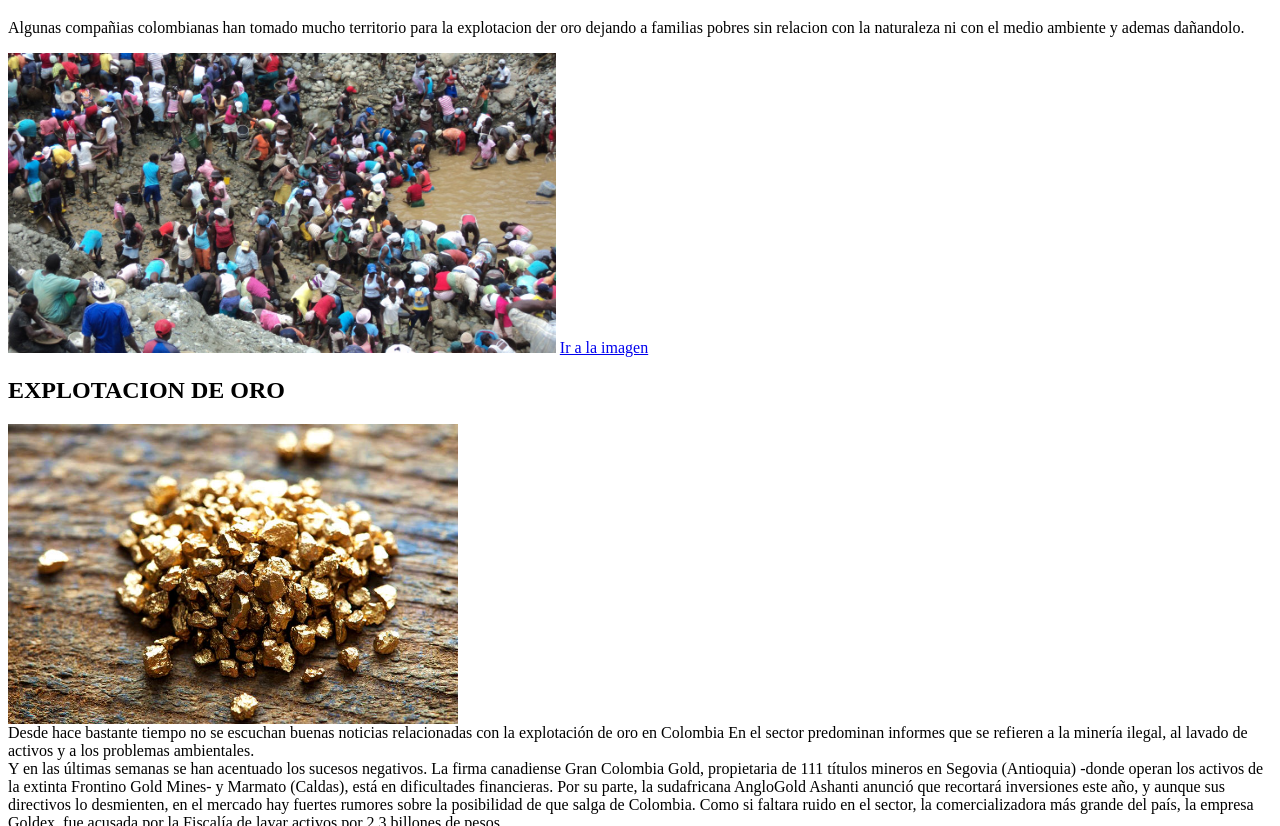
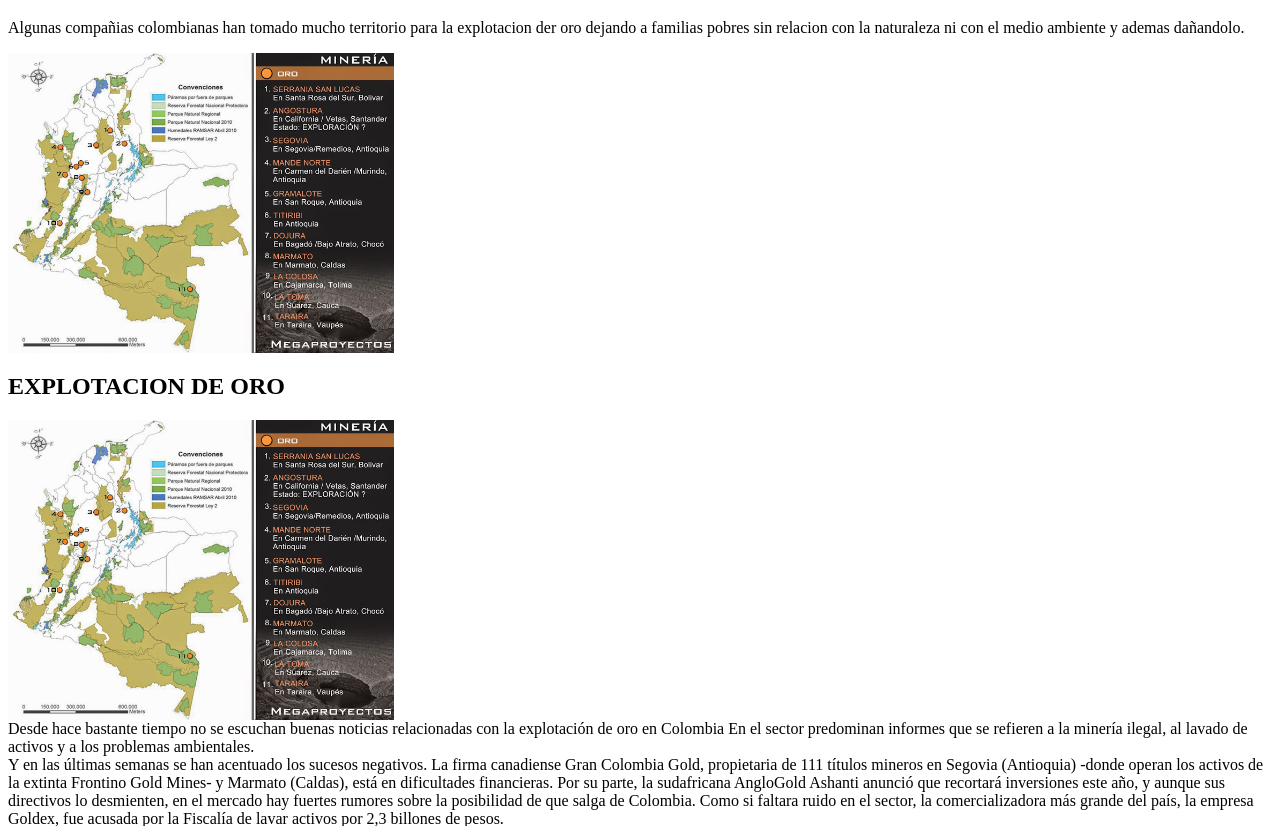
Before and after one commit to Juancorssy78/Quimicagithub.io, a plain HTML site: page Urbina.html in a window 1280 px wide. Shown: the part 126-952 px from the top of the page. Drawn offline with Linux system fonts and the light colour scheme.

Commit message:
Update Urbina.html

```diff
--- a/Urbina.html
+++ b/Urbina.html
@@ -26,13 +26,12 @@ explotacion der oro dejando a familias pobres sin relacion con la
 naturaleza ni con el medio ambiente y ademas dañandolo.
 </p>
 
-<img src="MAPA.jpg" alt="grafica de explotacion de oro" title="grafica explotacion de oro"  height="300" height= "300"/>
-<a href="MAPA.jpg">Ir a la imagen</a>
+<img src="exs.jpg" alt="conflicto armado por minerales" title="conflicto aramado por minerales" height="300" height="100"/>
 
 
 
 <h2>EXPLOTACION DE ORO</h2>
-<img src="oro.jpg"=alt="explotacion de oro" title="explotacion de oro" height="300" height="100"/>
+<img src="exs.jpg" alt="conflicto armado por minerales" title="conflicto aramado por minerales" height="300" height="100"/>
 <br/>Desde hace bastante tiempo no se escuchan buenas noticias relacionadas con la explotación de oro en Colombia
 En el sector predominan informes que se refieren a la minería ilegal,
 al lavado de activos y a los problemas ambientales.
```
